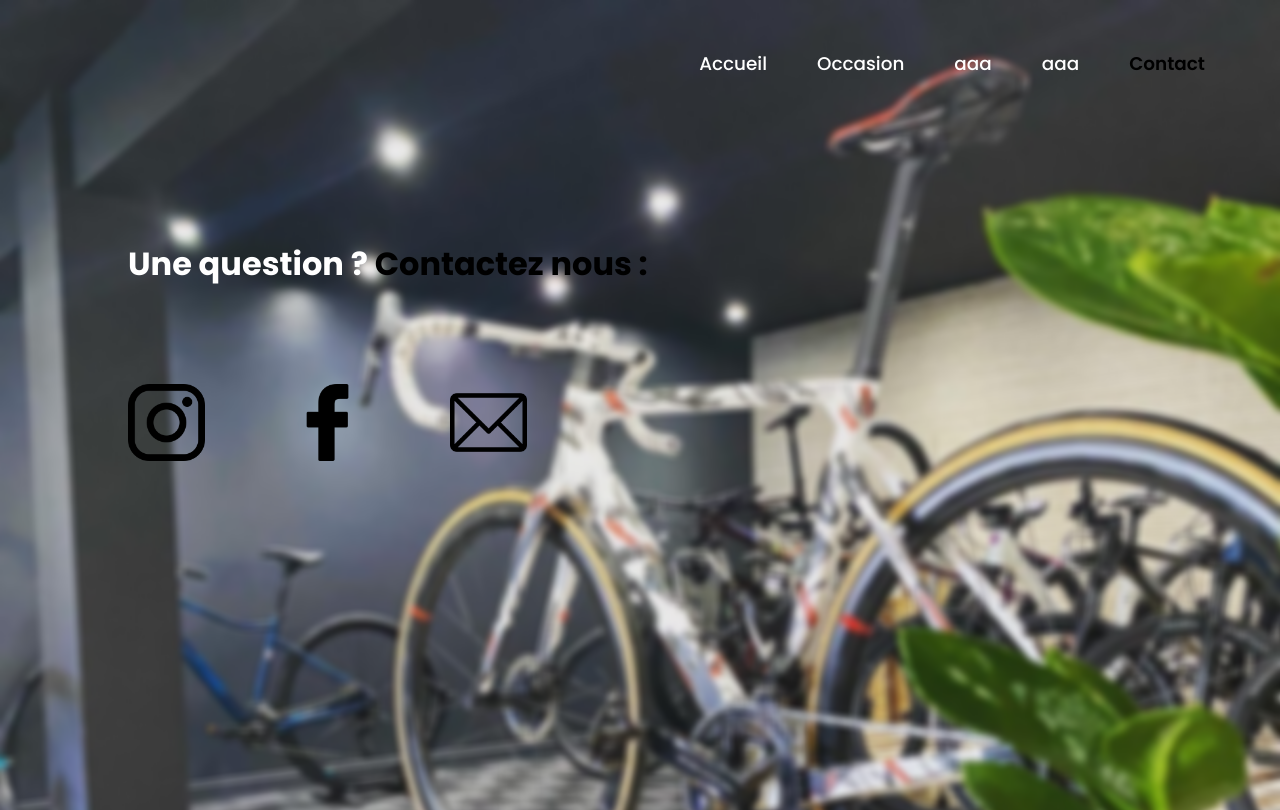
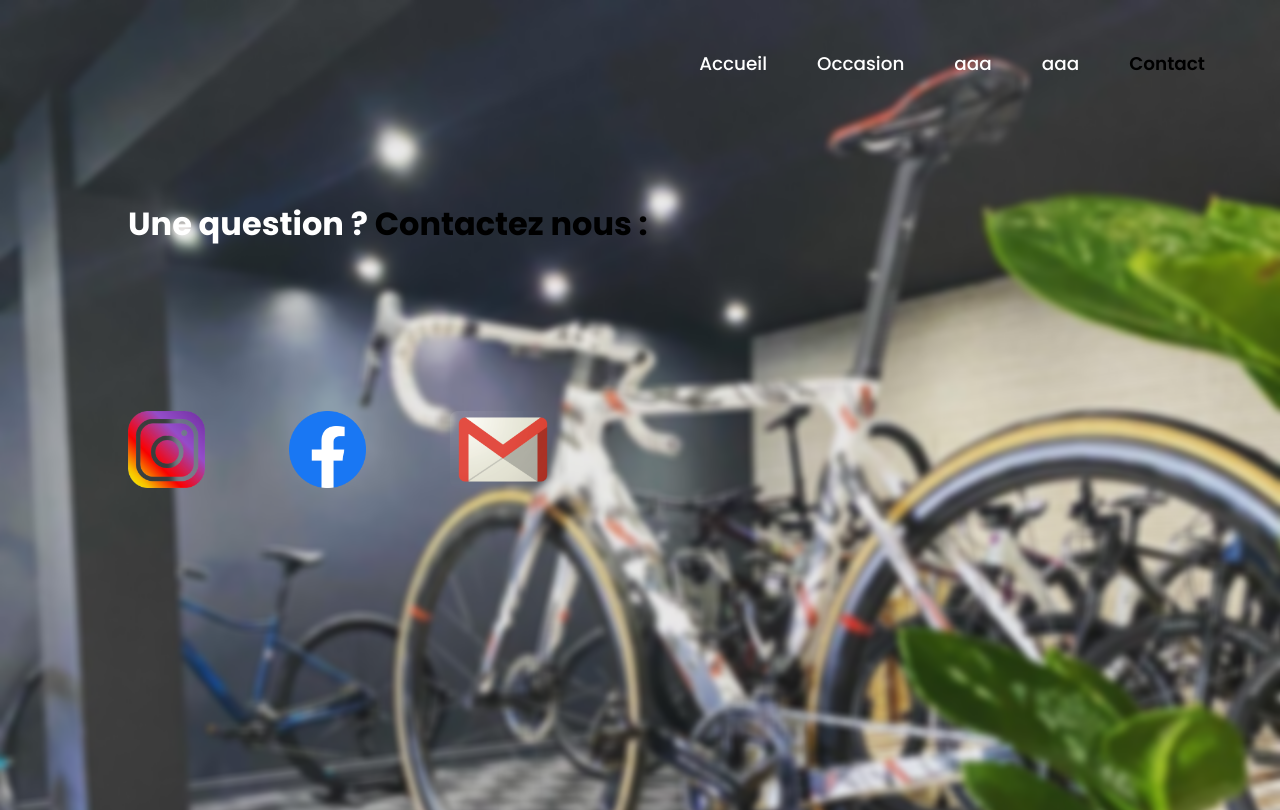
Before and after one commit to RyneLow/FGBIKESTORE, a plain HTML site: page contact.html in a window 1280 px wide. Shown: the top 810 px of the page. Drawn offline with Linux system fonts and the light colour scheme.

Commit message:
2 commit

```diff
--- a/contact.html
+++ b/contact.html
@@ -43,9 +43,9 @@
     <div class="titre">
             <h1> Une question ? <span> Contactez nous :</span></h1>
     <div class="lignereseau">
-        <a id="insta" href="https://www.instagram.com/fg_bike_store/?hl=fr" target="_blank"><img src="img/insta.png" alt=instagram ></a>
-        <a id="facebook" href="https://www.facebook.com/profile.php?id=100087346087025" target="_blank"><img src="img/facebook.png" alt= facebook ></a>
-        <a id="email" href="mailto:fgbikestore@gmail.com" target="_blank"><img src="img/email.png" alt= facebook ></a>
+        <a id="insta" href="https://www.instagram.com/fg_bike_store/?hl=fr" target="_blank"><img src="img/instacouleur.png" alt=instagram ></a>
+        <a id="facebook" href="https://www.facebook.com/profile.php?id=100087346087025" target="_blank"><img src="img/facebook couleur.png" alt= facebook ></a>
+        <a id="email" href="mailto:fgbikestore@gmail.com" target="_blank"><img src="img/emailcouleur.png" alt= facebook ></a>
     </div>
 </div>
 
--- a/stylecontact.css
+++ b/stylecontact.css
@@ -170,7 +170,7 @@ header {
 
 .titre{
     position: absolute;
-    top: 30%;
+    top: 25%;
     left: 10%;
     width: 50% ;
     height: auto;
@@ -180,15 +180,17 @@ header {
 }
 
 .titre .lignereseau{
-    margin-top: 15%;
-    width:90%;
+    margin-top: 18%;
+    width:80%;
 
 }
 
 .titre .lignereseau img{
     margin-right:10vh;
     height: 6vw;
-    margin-bottom: 6vh;
+    min-width: 60px;
+    min-height: 60px;
+    margin-top: 6vh;
 }
 
 .titre .lignereseau #insta:hover{
```
Also changed, not shown: img/emailcouleur.png (added), img/facebook couleur.png (added), img/instacouleur.png (added).
